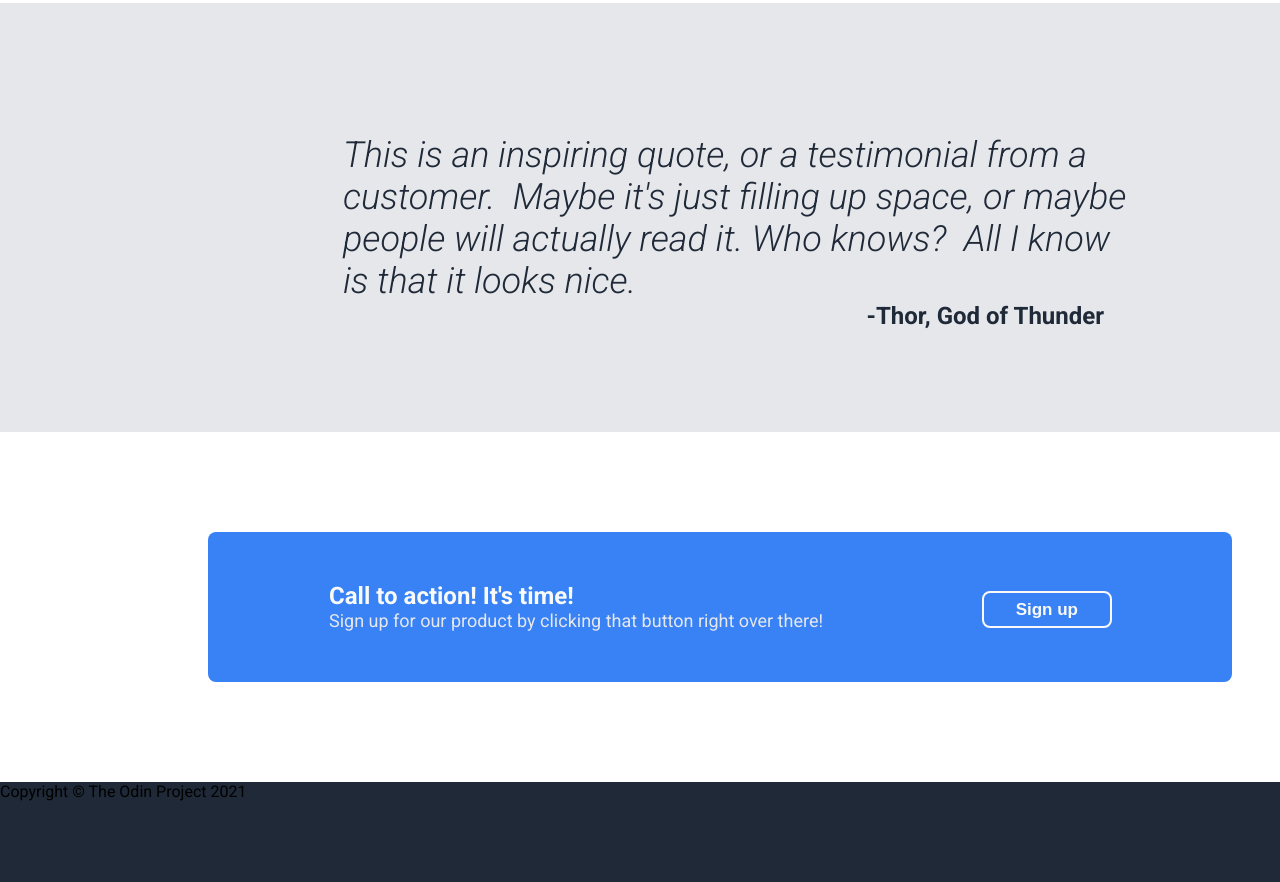
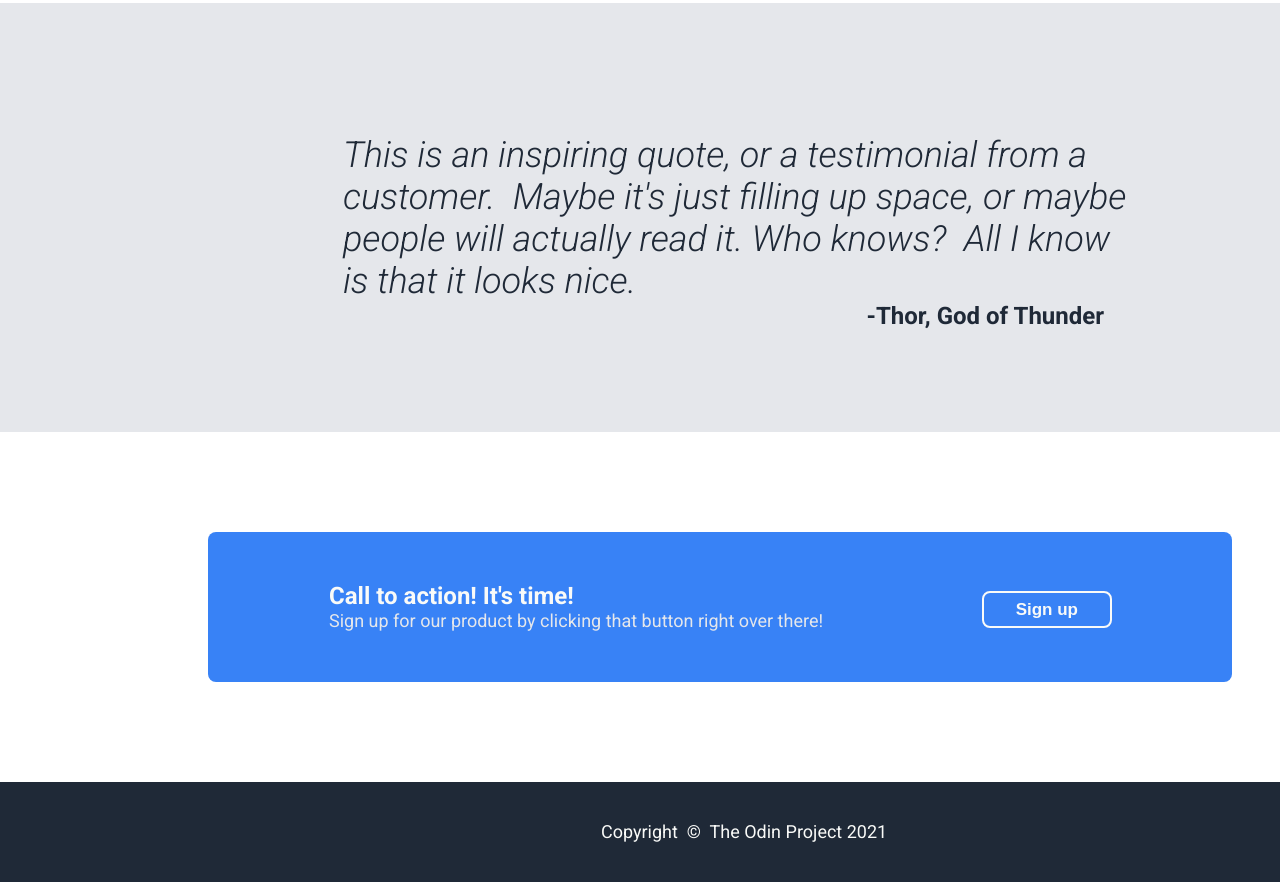
Before and after one commit to bartosz-trepka/odin-landing-page, a plain HTML site: page index.html in a window 1280 px wide. Shown: the part 1030-1912 px from the top of the page. Drawn offline with Linux system fonts and the light colour scheme.

Commit message:
Complete footer

```diff
--- a/index.html
+++ b/index.html
@@ -68,6 +68,6 @@
             </div>
         </section>
 
-        <footer class="footer">Copyright &copy; The Odin Project 2021</footer>
+        <footer class="footer">Copyright &nbsp;&copy;&nbsp; The Odin Project 2021</footer>
     </body>
 </html>
--- a/style.css
+++ b/style.css
@@ -160,5 +160,7 @@ body {
 
 .footer {
     background-color: #1F2937;
-    height: 100px;
+    color: #F9FAF8;
+    padding: 39px 549px 40px 601px;
+    font-size: 18px;
 }
```
